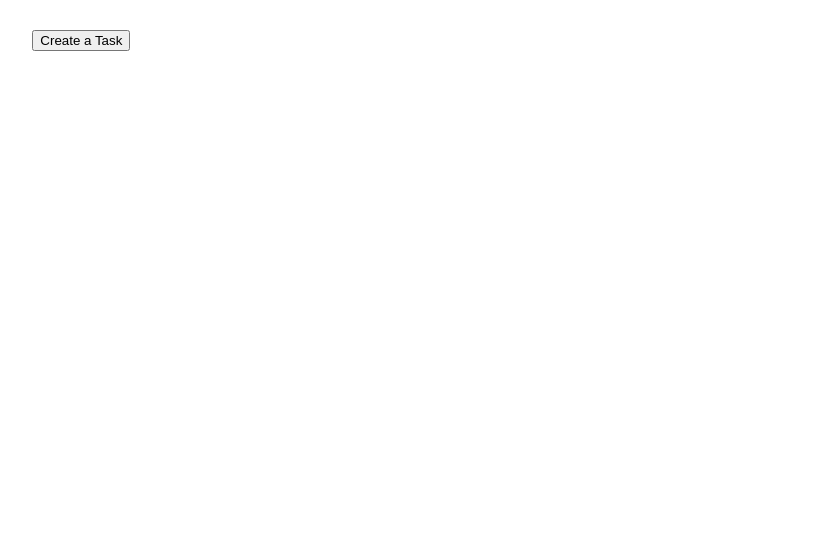
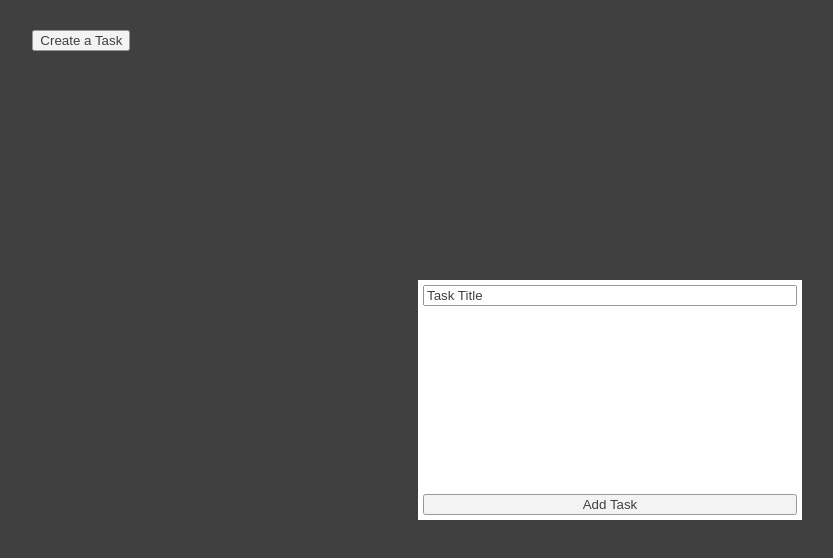
Before and after one commit to jperales64/todo-list, a website built with webpack: page dist/index.html in a window 1280 px wide. Both pictures are taken after a click on the button "Create a Task". Shown: the whole page, without its empty margins (30-863 px from the left). Built offline with nearby package versions, Linux system fonts and the light colour scheme.

Commit message:
able to now add item to list from popup

```diff
--- a/src/style.css
+++ b/src/style.css
@@ -39,7 +39,6 @@ body {
     .list-item-div {
         display: flex;
         flex-direction: column;
-    background-color: white;
     }
 
     .hover {
@@ -62,3 +61,38 @@ body {
         align-items: center;
         flex-grow: 1;
     }
+
+    .pop-up-form {
+        position: fixed;
+        z-index: 200;
+        justify-self: center;
+        align-self: center;
+        background-color: white;
+        width: 30%;
+        height: 30%;
+        display: flex;
+        flex-direction: column;
+    }
+
+    .task-title {
+        margin: 5px;
+    }
+
+    .dimmer {
+        background: #000;
+        opacity: 0.75;
+        position: fixed;
+        top: 0;
+        left: 0;
+        width: 100%;
+        height: 100%;
+        z-index: 1;
+    }
+
+    .disabled {
+        display: none;
+    }
+
+    .add-task-to-list-button {
+        margin: auto 5px 5px 5px;
+    }
--- a/src/todoController.js
+++ b/src/todoController.js
@@ -2,5 +2,15 @@ import './style.css'
 import todoModel from './todoModel';
 import todoView from './todoView';
 
+todoView.displayTodoList(todoModel.getTodoList());
 
-todoView.displayTodoList(todoModel.getTodoList());
+const newTaskButton = document.querySelector('.add-button');
+newTaskButton.addEventListener('click', todoView.displayPopUp);
+
+const addTaskToListButton = document.querySelector('.add-task-to-list-button');
+addTaskToListButton.addEventListener('click', () => {
+    todoModel.addTodoListItem(document.querySelector('.task-title').value, 'dude', 'dude', 'dude');
+    document.querySelector('.task-title').value = document.querySelector('.task-title').defaultValue;
+    todoView.displayTodoList(todoModel.getTodoList());
+    todoView.displayPopUp();
+});
--- a/src/todoModel.js
+++ b/src/todoModel.js
@@ -12,7 +12,8 @@ const todoModel = (() => {
 
     const addTodoListItem = (title, description, dueDate, priority) => {
         todoList.push(todoListItemFactory(title, description, dueDate, priority));
-    }
+
+    };
 
     const getTodoList = () => {
         return todoList;
--- a/src/todoView.js
+++ b/src/todoView.js
@@ -1,16 +1,33 @@
+import { add } from "date-fns";
+
 const todoView = (() => {
     const container = document.querySelector(".content");
 
+    //creates popup
+    const popUpForm = document.createElement("div");
+    popUpForm.classList.add("pop-up-form", "disabled");
+    const taskTitile = document.createElement("input");
+    taskTitile.setAttribute("type", "text");
+    taskTitile.classList.add("task-title");
+    taskTitile.addEventListener('click', () => {
+        taskTitile.select();
+    });
+    taskTitile.defaultValue = "Task Title";
+    popUpForm.appendChild(taskTitile);
+    const addTaskToListButton = document.createElement("button");
+    addTaskToListButton.textContent = "Add Task";
+    addTaskToListButton.classList.add("add-task-to-list-button");
+    popUpForm.appendChild(addTaskToListButton);
+
+    //creates toolbar
     const toolBar = document.createElement("div");
     toolBar.classList.add("tool-bar");
 
     const addButton = document.createElement("button");
     addButton.classList.add("add-button");
     addButton.textContent = "Create a Task";
+
     toolBar.appendChild(addButton);
-
-    const toolBar1 = document.createElement("div");
-    toolBar1.classList.add("tool-bar");
 
     const mainDiv = document.createElement("div");
     mainDiv.classList.add("main-div");
@@ -21,8 +38,12 @@ const todoView = (() => {
     mainDiv.appendChild(listDiv);
     container.appendChild(toolBar);
     container.appendChild(mainDiv);
+    container.appendChild(popUpForm);
 
     const displayTodoList = (todoList) => {
+        while (listDiv.firstChild) {
+            listDiv.removeChild(listDiv.firstChild);
+        }
         for (let listItem of todoList) {
             const listItemDiv = document.createElement("div");
             const listItemTitle = document.createElement("h3");
@@ -47,7 +68,13 @@ const todoView = (() => {
         }
     };
 
-    return { displayTodoList };
+    const displayPopUp = () => {
+        container.classList.toggle("dimmer");
+        popUpForm.classList.toggle("disabled");
+    };
+
+
+    return { displayTodoList, displayPopUp };
 })();
 
 export default todoView;
```
Also changed, not shown: dist/main.js. Lines whose indentation alone changed are shown as unchanged.
